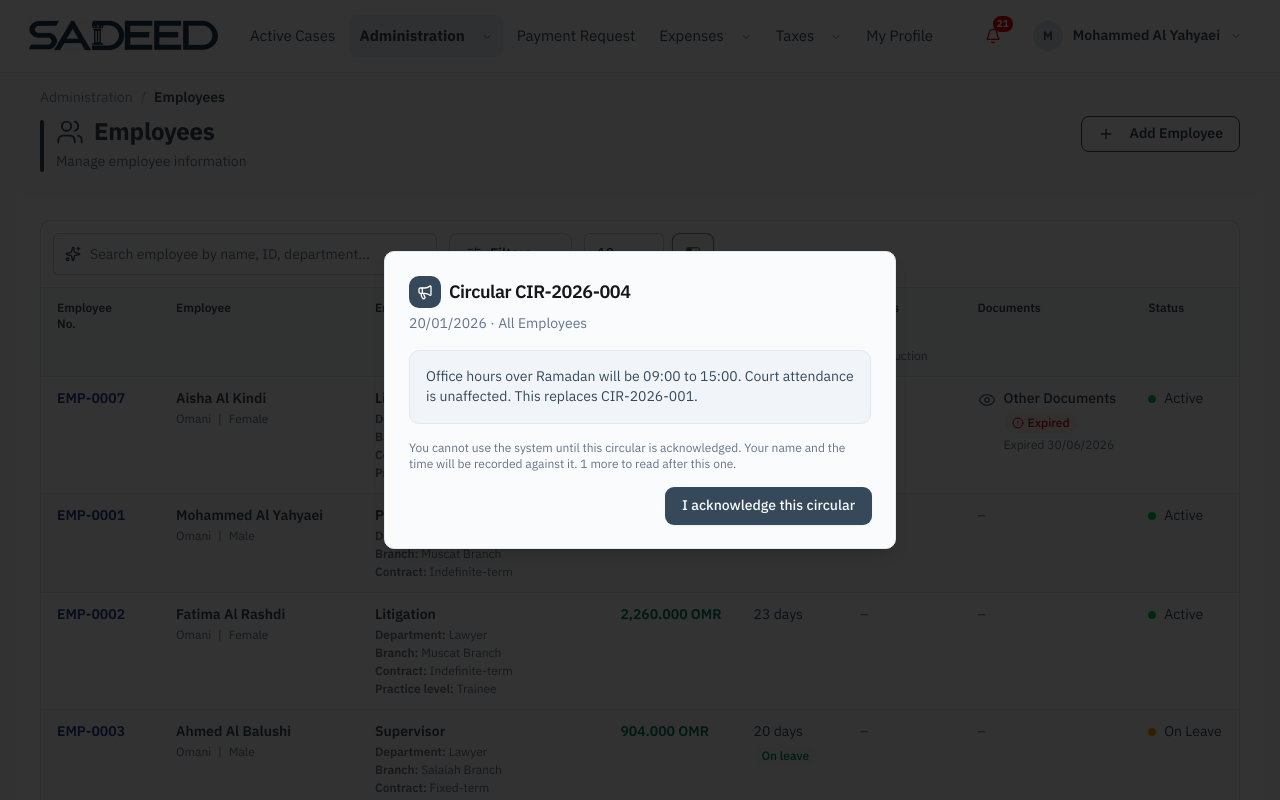
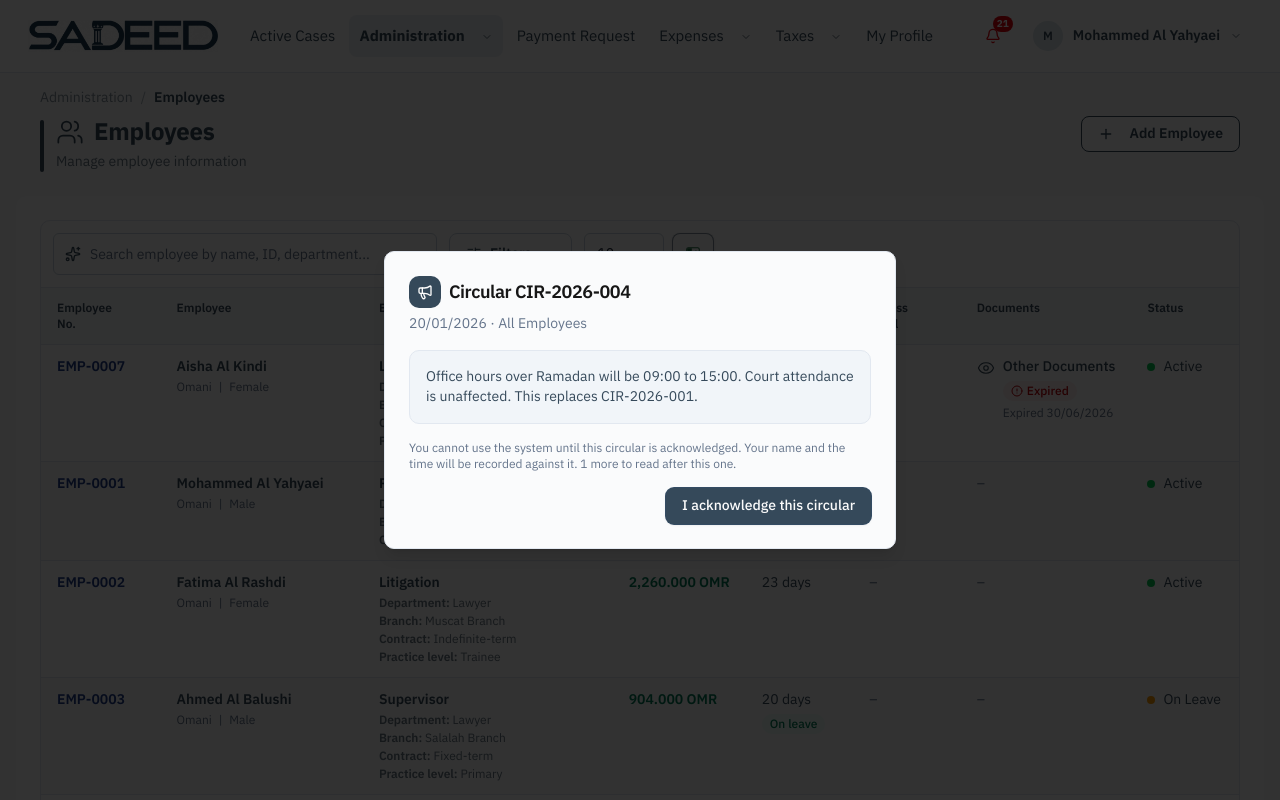
Before and after one commit to mehak187/elpnew, a React (Vite) app: page /employees in a window 1280 px wide. Shown: the top 800 px of the page. Built offline with nearby package versions, Linux system fonts and the light colour scheme.

Commit message:
update table.jsx and EmployeesList.jsx

```diff
--- a/src/components/ui/table.jsx
+++ b/src/components/ui/table.jsx
@@ -1,8 +1,11 @@
 import * as React from "react";
 import { cn } from "@/lib/utils";
 
-const Table = React.forwardRef(({ className, ...props }, ref) => (
-  <div className="relative w-full overflow-auto">
+const Table = React.forwardRef(({ className, wrapperClassName, ...props }, ref) => (
+  // The scroll box the table sits in. A sticky heading sticks to its nearest
+  // scrolling ancestor, which is this - so whoever wants the heading held has
+  // to give this box a height to scroll inside.
+  <div className={cn("relative w-full overflow-auto", wrapperClassName)}>
     <table
       ref={ref}
       className={cn("w-full caption-bottom text-sm", className)}
--- a/src/pages/employees/EmployeesList.jsx
+++ b/src/pages/employees/EmployeesList.jsx
@@ -344,14 +344,7 @@ export default function EmployeesList() {
     },
     {
       key: "access",
-      header: (
-        <span className="flex flex-col">
-          Access Level
-          <span className="text-xs font-normal text-muted-foreground">
-            Under construction
-          </span>
-        </span>
-      ),
+      header: "Access Level",
       width: "9%",
       render: () => <span className="text-muted-foreground">&ndash;</span>,
     },
```
